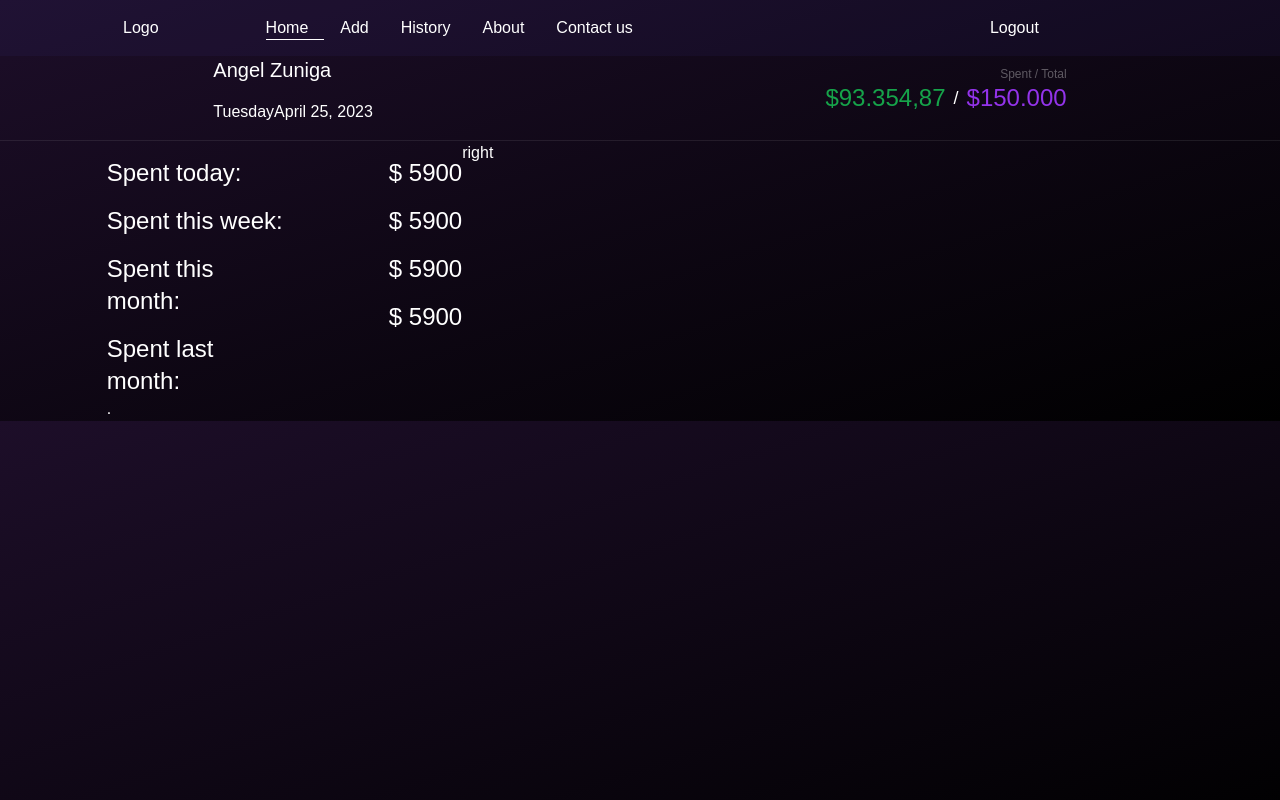
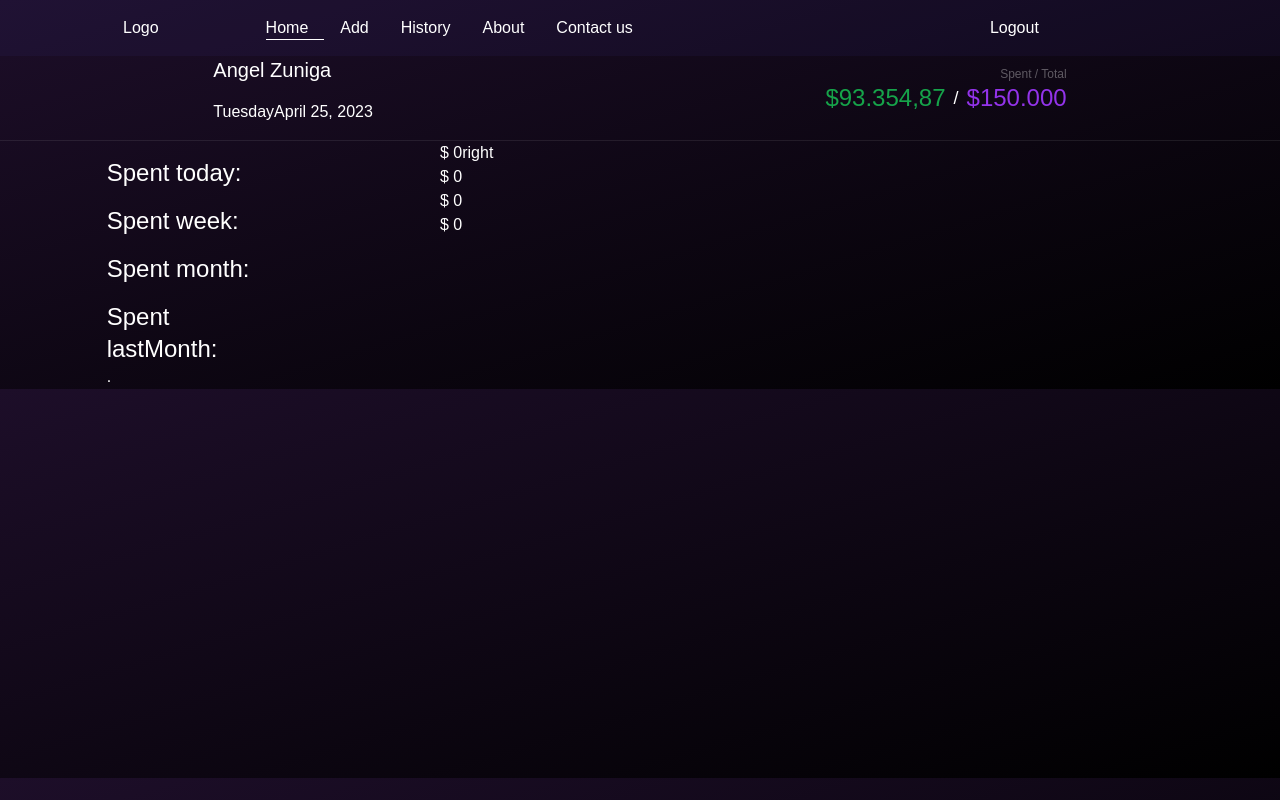
Before and after one commit to Magendev-by-Angel/Finnans, a Next.js app: page / in a window 1280 px wide. Built offline with nearby package versions, Linux system fonts and the light colour scheme.

Commit message:
Removed the style import

```diff
--- a/components/dashboard.tsx
+++ b/components/dashboard.tsx
@@ -1,33 +1,35 @@
 import { useState } from 'react'
+const Periods = ({ periods }) => (
+	<div className="w-1/2 flex items-start flex-col">
+		{periods.map(period => (
+			<div className="text-2xl mt-4">Spent {period}:</div>
+		))}
+	</div>
+)
+
+const Amounts = ({ amounts }) => (
+	<div className="w-1/2 flex items-end flex-col">
+		{amounts.map(amount => (
+			<div className="">$ {amount}</div>
+		))}
+	</div>
+)
+
 const Dashboard = () => {
-	const [today, setToday] = useState<number>(5900)
-	const [week, setWeek] = useState<number>(5900)
-	const [month, setMonth] = useState<number>(5900)
-	const [lastMonth, setLastMonth] = useState<number>(5900)
+	const [today, setToday] = useState<number>(0)
+	const [week, setWeek] = useState<number>(0)
+	const [month, setMonth] = useState<number>(0)
+	const [lastMonth, setLastMonth] = useState<number>(0)
+
 	return (
 		<section className="border-t mt-4 border-[#ffffff15] flex justify-center">
 			<div className="w-10/12 ">
 				<div className="w-full flex">
 					<div className="w-1/3 flex">
-						<div className="w-1/2 flex items-start flex-col">
-							<div className="text-2xl mt-4">Spent today: </div>
-							<div className="text-2xl mt-4">
-								Spent this week:
-							</div>
-							<div className="text-2xl mt-4">
-								Spent this month:
-							</div>
-							<div className="text-2xl mt-4">
-								Spent last month:
-							</div>
-						</div>
-
-						<div className="w-1/2 flex items-end flex-col">
-							<div className="text-2xl mt-4">$ {today}</div>
-							<div className="text-2xl mt-4">$ {week}</div>
-							<div className="text-2xl mt-4">$ {month}</div>
-							<div className="text-2xl mt-4">$ {lastMonth}</div>
-						</div>
+						<Periods
+							periods={['today', 'week', 'month', 'lastMonth']}
+						/>
+						<Amounts amounts={[today, week, month, lastMonth]} />
 					</div>
 					<div className="w-2/3">right</div>
 				</div>
```
